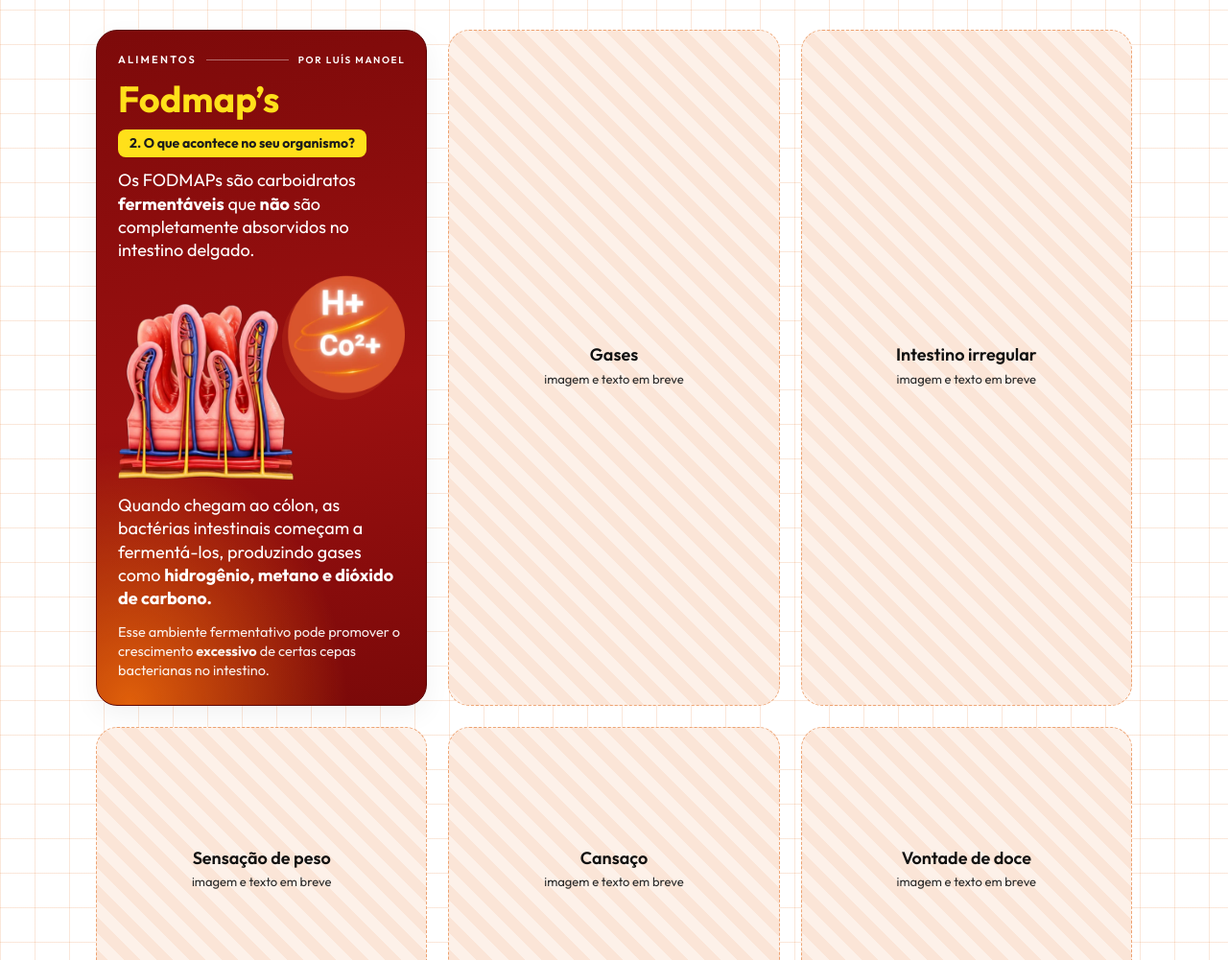
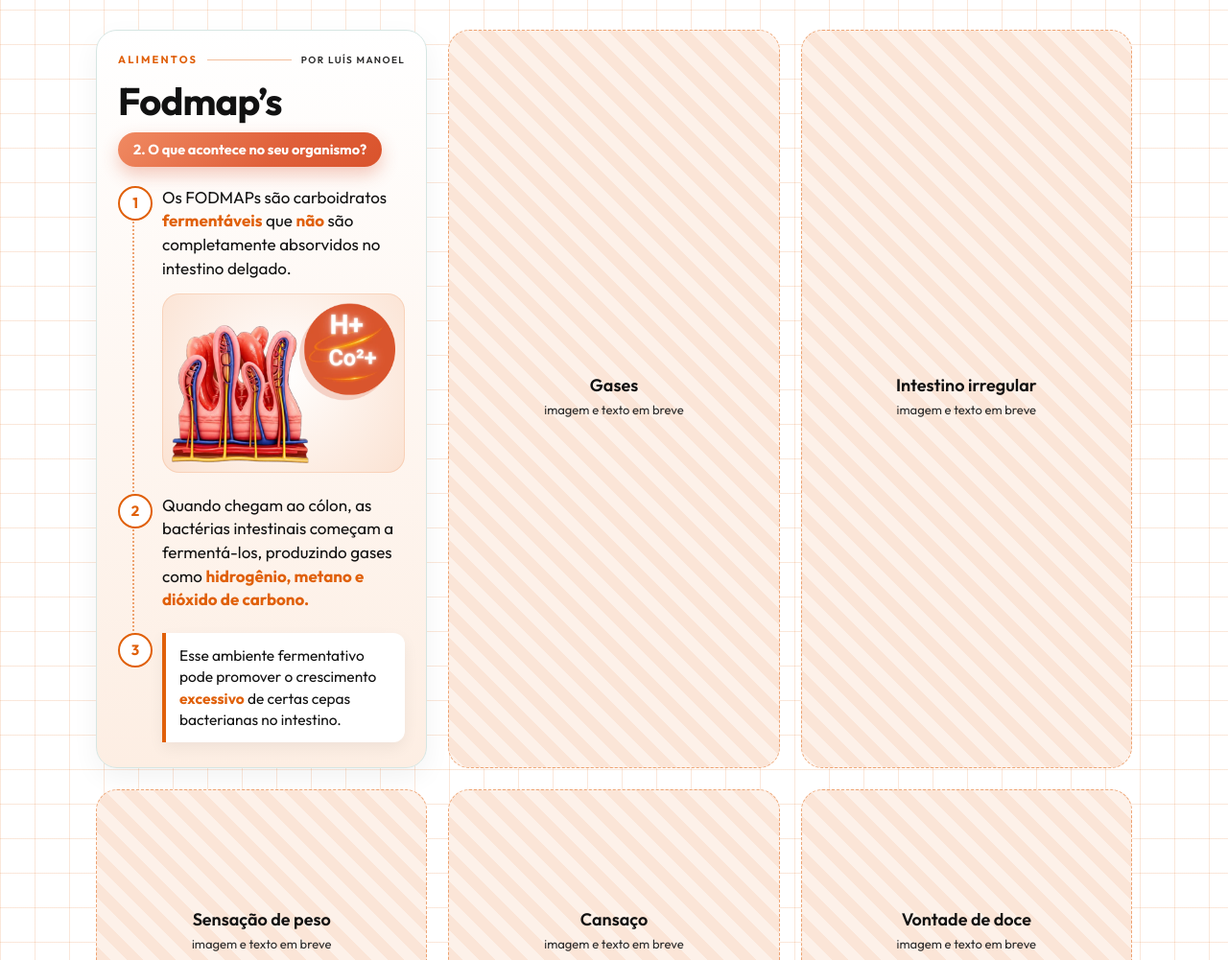
Before and after one commit to novvasaudeintegrativa-cmyk/desparasitacaodescomplicada, a plain HTML site: page index.html in a window 1280 px wide. Shown: the part 1720-2721 px from the top of the page at 96% size. Drawn offline with Linux system fonts and the light colour scheme.

Commit message:
Dores: card Fodmap's na paleta do site, pilula laranja e linha do tempo em 3 passos
Co-Authored-By: Claude Sonnet 5.5 <noreply@anthropic.com>

```diff
--- a/index.html
+++ b/index.html
@@ -780,19 +780,23 @@ details.forms .fbody{padding:16px 18px 18px}
 .dcard .dimg img{width:100%;height:100%;object-fit:contain;display:block}
 .dcard h3{margin:4px 4px 0;font-size:20px;line-height:1.2}
 .dcard p{margin:0 4px;font-size:16px;line-height:1.5;color:var(--muted)}
-.dcard.fod{background:radial-gradient(120% 70% at 10% 100%,#e0600a 0,rgba(224,96,10,0) 55%),linear-gradient(170deg,#7d0a0a,#9b1010 55%,#7a0909);border-color:#5a0606;color:#fff;gap:12px;padding:22px 22px 26px}
-.dcard.fod .fhead{display:flex;align-items:center;gap:10px;font-size:11px;letter-spacing:.2em;text-transform:uppercase;font-weight:600}
-.dcard.fod .fhead i{flex:1;height:1px;background:rgba(255,255,255,.4)}
-.dcard.fod .fhead small{font-size:10px;letter-spacing:.16em;text-transform:uppercase}
-.dcard.fod h3{margin:0;font-size:38px;line-height:1.05;color:#ffe01a;font-weight:800}
-.dcard.fod .fpill{margin:0;align-self:flex-start;background:#ffe01a;color:#1c1c1c;font-weight:700;font-size:14px;line-height:1.2;padding:6px 12px;border-radius:8px}
-.dcard.fod p{color:#fff;margin:0}
-.dcard.fod .ft1{font-size:18px;line-height:1.35}
-.dcard.fod .ft2{font-size:18px;line-height:1.35}
-.dcard.fod .ft3{font-size:14.5px;line-height:1.4;color:rgba(255,255,255,.92)}
-.dcard.fod b{font-weight:800}
-.dcard.fod img{width:100%;height:auto;display:block;margin:2px 0}
-.dcard.fod:hover{border-color:#e0600a}
+.dcard.fod{background:linear-gradient(180deg,#fff 0,#fdeee3 100%);gap:12px;padding:22px 22px 26px}
+.dcard.fod .fhead{display:flex;align-items:center;gap:10px;font-size:11px;letter-spacing:.2em;text-transform:uppercase;font-weight:700;color:var(--brand)}
+.dcard.fod .fhead i{flex:1;height:1px;background:rgba(224,96,10,.4)}
+.dcard.fod .fhead small{font-size:10px;letter-spacing:.14em;text-transform:uppercase;color:var(--muted);font-weight:600}
+.dcard.fod h3{margin:0;font-size:40px;line-height:1.05;color:var(--ink);font-weight:800;letter-spacing:-.02em}
+.dcard.fod .fpill{margin:0;align-self:flex-start;background:linear-gradient(135deg,#f08a62,#e0603a 60%,#d9532c);color:#fff;font-weight:700;font-size:14.5px;line-height:1.25;padding:9px 16px;border-radius:999px;box-shadow:0 8px 18px rgba(217,83,44,.3)}
+.dcard.fod .fsteps{display:flex;flex-direction:column;margin-top:8px;counter-reset:fs}
+.dcard.fod .fstep{position:relative;padding:0 0 22px 46px;counter-increment:fs}
+.dcard.fod .fstep:last-child{padding-bottom:0}
+.dcard.fod .fstep::before{content:counter(fs);position:absolute;left:0;top:0;width:32px;height:32px;border-radius:50%;background:#fff;border:2px solid var(--brand);color:var(--brand);font-weight:800;font-size:15px;display:grid;place-items:center;z-index:1}
+.dcard.fod .fstep::after{content:"";position:absolute;left:15px;top:34px;bottom:2px;border-left:2px dotted rgba(224,96,10,.55)}
+.dcard.fod .fstep:last-child::after{display:none}
+.dcard.fod .fstep p{margin:0;font-size:17px;line-height:1.45;color:var(--ink)}
+.dcard.fod .fstep b{color:var(--brand);font-weight:700}
+.dcard.fod .fimg{margin-top:14px;border-radius:18px;background:radial-gradient(circle at 50% 45%,#fff,#fbe2d2);padding:10px;box-shadow:inset 0 0 0 1px rgba(224,96,10,.15)}
+.dcard.fod .fimg img{width:100%;height:auto;display:block}
+.dcard.fod .fnote{background:#fff;border-left:4px solid var(--brand);border-radius:0 12px 12px 0;padding:12px 14px;font-size:15.5px!important;box-shadow:0 6px 16px rgba(0,0,0,.06)}
 .dcard.vazio{border:1.5px dashed rgba(224,96,10,.5);background:repeating-linear-gradient(45deg,#fdf1e9,#fdf1e9 12px,#fbe5d7 12px,#fbe5d7 24px);box-shadow:none;min-height:300px;align-items:center;justify-content:center;text-align:center;font-weight:600;color:var(--ink)}
 .dcard.vazio small{display:block;font-weight:400;font-size:13px;color:var(--muted)}
 @media(max-width:1000px){.dores .dgrid{grid-template-columns:repeat(2,1fr)}}
@@ -958,10 +962,18 @@ img,video,svg{max-width:100%}
       <div class="fhead"><span>Alimentos</span><i></i><small>por Luís Manoel</small></div>
       <h3>Fodmap’s</h3>
       <p class="fpill">2. O que acontece no seu organismo?</p>
-      <p class="ft1">Os FODMAPs são carboidratos <b>fermentáveis</b> que <b>não</b> são completamente absorvidos no intestino delgado.</p>
-      <img src="imgs/Dores/fodmaps.webp" alt="Ilustração das vilosidades do intestino com gases hidrogênio e dióxido de carbono" loading="lazy" width="720" height="514">
-      <p class="ft2">Quando chegam ao cólon, as bactérias intestinais começam a fermentá-los, produzindo gases como <b>hidrogênio, metano e dióxido de carbono.</b></p>
-      <p class="ft3">Esse ambiente fermentativo pode promover o crescimento <b>excessivo</b> de certas cepas bacterianas no intestino.</p>
+      <div class="fsteps">
+        <div class="fstep">
+          <p>Os FODMAPs são carboidratos <b>fermentáveis</b> que <b>não</b> são completamente absorvidos no intestino delgado.</p>
+          <div class="fimg"><img src="imgs/Dores/fodmaps.webp" alt="Ilustração das vilosidades do intestino com gases hidrogênio e dióxido de carbono" loading="lazy" width="720" height="514"></div>
+        </div>
+        <div class="fstep">
+          <p>Quando chegam ao cólon, as bactérias intestinais começam a fermentá-los, produzindo gases como <b>hidrogênio, metano e dióxido de carbono.</b></p>
+        </div>
+        <div class="fstep">
+          <p class="fnote">Esse ambiente fermentativo pode promover o crescimento <b>excessivo</b> de certas cepas bacterianas no intestino.</p>
+        </div>
+      </div>
     </article>
     <div class="dcard vazio"><span>Gases<small>imagem e texto em breve</small></span></div>
     <div class="dcard vazio"><span>Intestino irregular<small>imagem e texto em breve</small></span></div>
```
